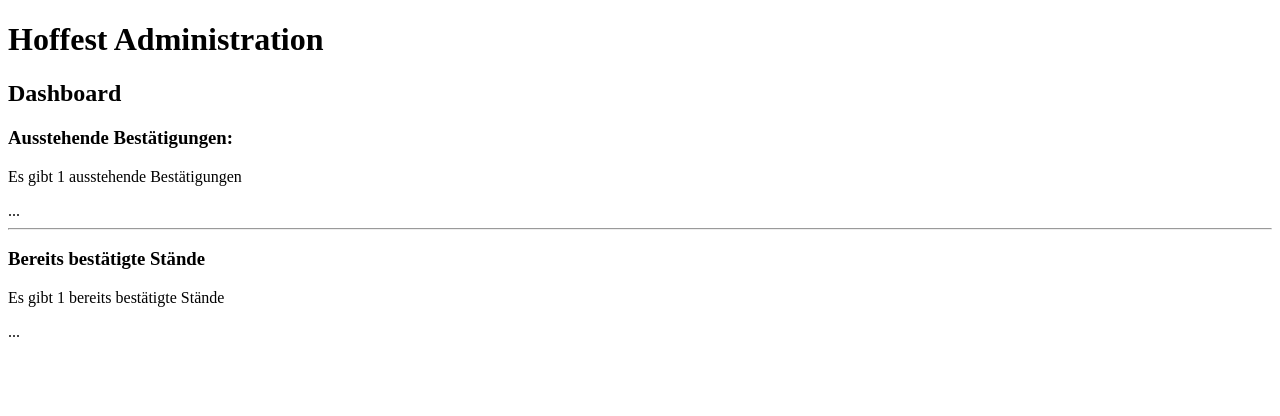
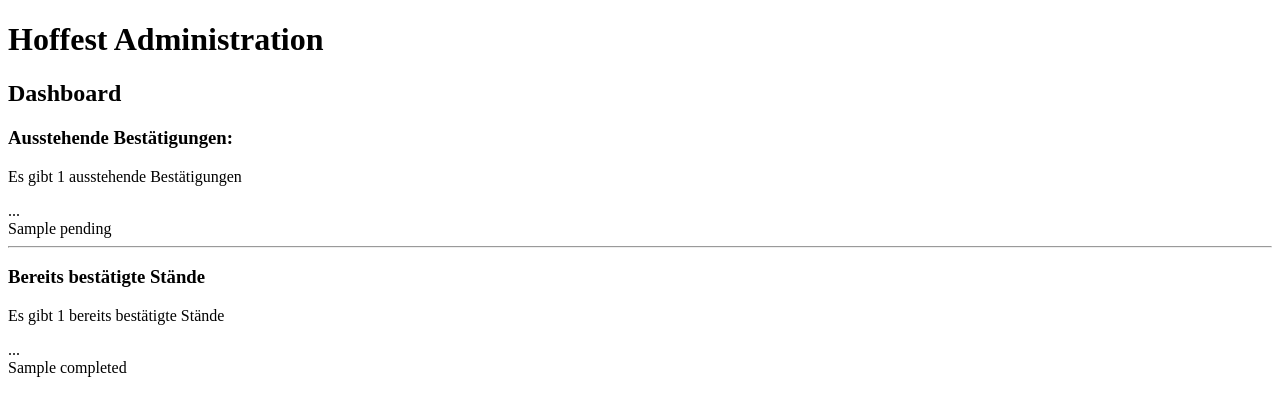
Before and after one commit to faolan-exe/hoffest_planung, a Flask app: template templates/admin.html in a window 1280 px wide. Shown: the top 416 px of the page. Run offline with Flask 3, Linux system fonts and the light colour scheme; the template is opened without the code that fills it: most values are stand-ins (such as "Sample title", 1, 10 or a date in 2020); parts of the project's set-up code (start-up, migrations or seed data) failed here and were passed over.

Commit message:
basic data passthrough to adminpanel

```diff
--- a/main.py
+++ b/main.py
@@ -70,11 +70,24 @@ def admin_route():
         data = request.json
         return login_route(data)
     if isinstance(session.get("adminName"), str):
-        pending = db_manager.get_pending()
-        completed = db_manager.get_completed()
-        return render_template("admin.html", pending=pending, pendingCount=len(pending), completed=completed, completedCount=len(completed))
+        pending_ids = db_manager.get_pending()
+        pending = []
+        for id in pending_ids:
+                pending.append({"id": id, "value": db_manager.get_submitted_data_from_stand_id(id)})
+        completed_ids = db_manager.get_completed()
+        completed = []
+        for id in completed:
+                pending.append({"id": id, "value": db_manager.get_submitted_data_from_stand_id(id)})
+        return render_template("admin.html", pending=pending, pendingCount=len(pending_ids), completed=completed, completedCount=len(completed_ids))
     else:
         return login_route()
+
+@app.route("/admin/<path_id>", methods=["GET", "POST"])
+def admin_stand_route(path_id):
+    if not isinstance(session.get("adminName"), str):
+        return jsonify(error="Invalid authentication"), 401
+    stand_data = db_manager.get_submitted_data_from_stand_id(path_id)
+    return str(stand_data)
 
 def login_route(data=None):
     if data:
--- a/templates/admin.html
+++ b/templates/admin.html
@@ -15,6 +15,7 @@
     <div id="ausstehendDiv">
         ...
     </div>
+    {{pending}}
 </div>
 <hr>
 <h3>Bereits bestätigte Stände</h3>
@@ -23,6 +24,7 @@
     <div id="fertigDiv">
         ...
     </div>
+    {{completed}}
 </div>
 
 <script>
```
Also changed, not shown: db.py (+36 -0 lines).
